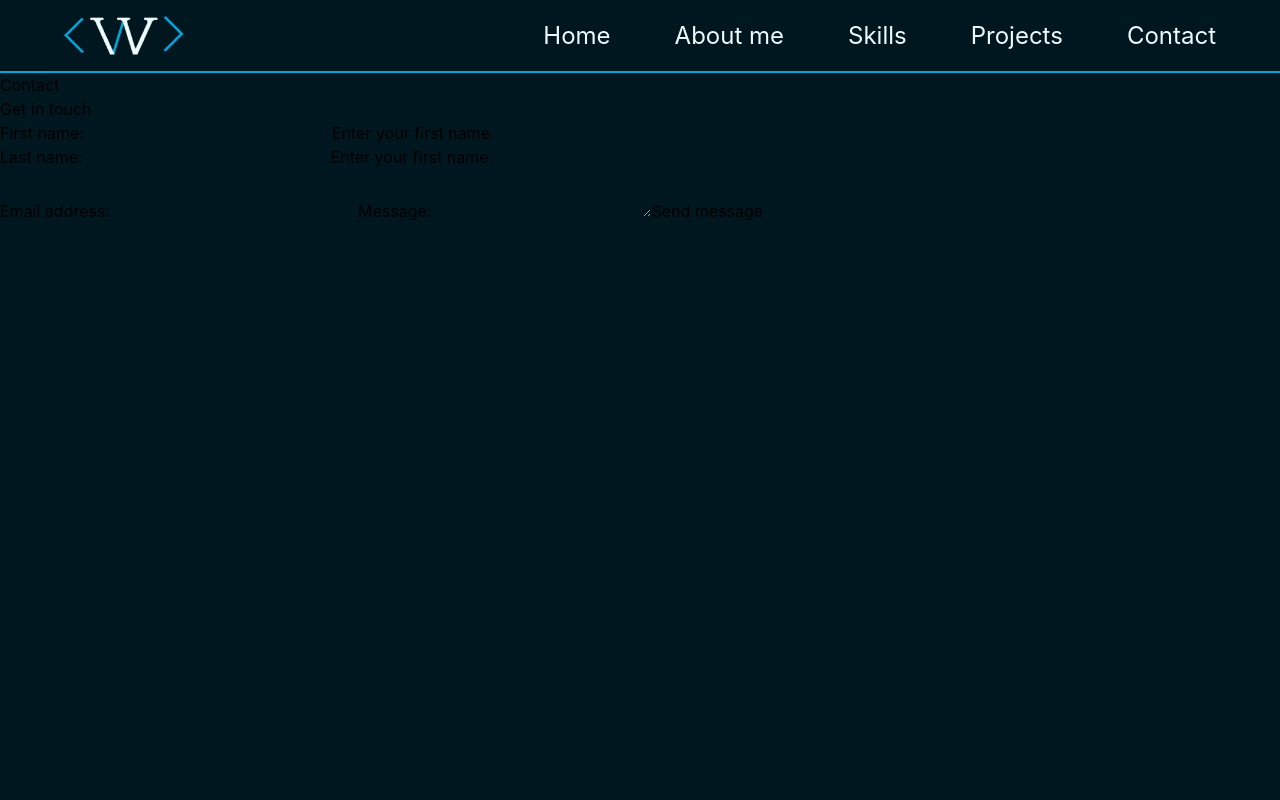
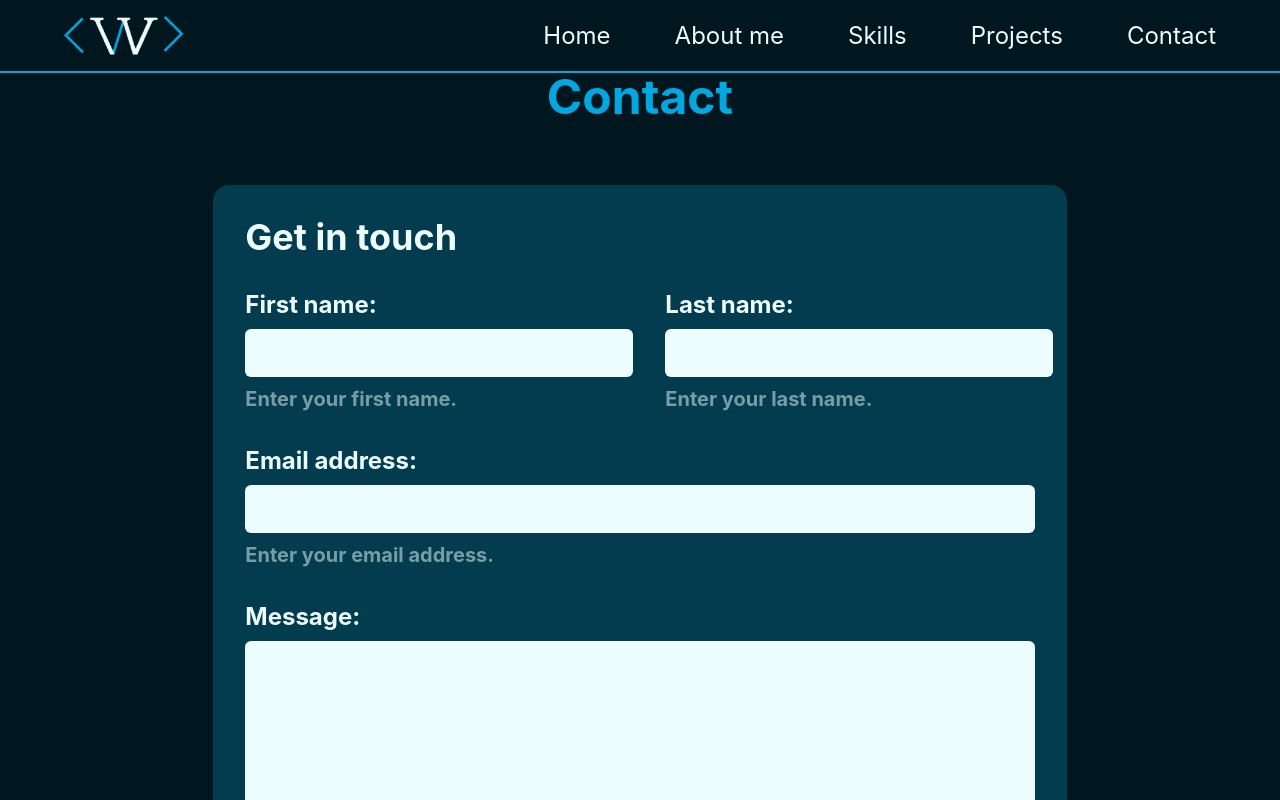
Before and after one commit to WesllenCarmo/Portfolio, a React (Vite) app: page /contact in a window 1280 px wide. Shown: the top 800 px of the page. Built offline with nearby package versions, Linux system fonts and the light colour scheme.

Commit message:
Add Contact component's and form's styles. Adjust span content from last name's container. Add the method POST on FormSubmit.

```diff
--- a/src/components/pages/Contact/index.jsx
+++ b/src/components/pages/Contact/index.jsx
@@ -2,27 +2,33 @@ import React from 'react'
 
 const Contact = () => {
   return (
-    <section id='contact'>
-      <h2>Contact</h2>
-      <form action="">
-        <h3>Get in touch</h3>
-        <div>
-          <div>
+    <section id='contact' className='flex flex-col gap-16 text-custom-white'>
+      <h2 className='text-custom-light-blue font-bold text-5xl self-center'>Contact</h2>
+      <form method='POST' action="https://formsubmit.co/wesllenaraujo.developer@gmail.com" className='bg-custom-blue-modified font-bold text-2xl w-2/3 self-center flex flex-col px-8 py-8 gap-8 rounded-2xl'>
+        <h3 className='text-4xl font-bold'>Get in touch</h3>
+        <div className='flex w-full justify-between gap-8'>
+          <div className='flex flex-col w-1/2 gap-2'>
             <label htmlFor="firstName">First name:</label>
-            <input type="text" name="firstName" id="firstName" />
-            <span>Enter your first name.</span>
+            <input type="text" name="firstName" id="firstName" required className='font-normal bg-custom-white text-custom-dark-blue rounded-md px-2 py-2'/>
+            <span className='text-xl opacity-50'>Enter your first name.</span>
           </div>
-          <div>
+          <div className='flex flex-col w-1/2 gap-2'>
             <label htmlFor="lastName">Last name:</label>
-            <input type="text" name="lastName" id="lastName" />
-            <span>Enter your first name.</span>
+            <input type="text" name="lastName" id="lastName" required className='font-normal bg-custom-white text-custom-dark-blue rounded-md px-2 py-2'/>
+            <span className='text-xl opacity-50'>Enter your last name.</span>
           </div>
         </div>
-        <label htmlFor="email">Email address:</label>
-        <input type="email" name="email" id="email" />
-        <label htmlFor="message">Message:</label>
-        <textarea name="message" id="message"></textarea>
-        <button type="submit">Send message</button>
+        <div className='flex flex-col gap-2'>
+          <label htmlFor="email">Email address:</label>
+          <input type="email" name="email" id="email" required className='font-normal bg-custom-white text-custom-dark-blue rounded-md px-2 py-2'/>
+          <span className='text-xl opacity-50'>Enter your email address.</span>
+        </div>
+        <div className='flex flex-col gap-2'>
+          <label htmlFor="message">Message:</label>
+          <textarea name="message" id="message" rows='5' required  className='font-normal bg-custom-white text-custom-dark-blue rounded-md px-2 py-2 resize-none'></textarea>
+          <span className='text-xl opacity-50'>Enter your message.</span>
+        </div>
+        <button type="submit" className='text-custom-light-blue border-4 border-custom-light-blue w-fit self-center px-32 py-4 text-3xl rounded-xl hover:bg-custom-light-blue hover:text-custom-blue-modified transition duration-400 cursor-pointer'>Send message</button>
       </form>
     </section>
   )
--- a/src/index.css
+++ b/src/index.css
@@ -3,6 +3,7 @@
   --color-custom-blue: #007EA7;
   --color-custom-dark-blue: #00171F;
   --color-custom-dark-blue-modified: #003459;
+  --color-custom-blue-modified: #033C4E;
   --color-custom-light-blue: #00A7E1;
   --color-custom-white: #EDFDFF;
 }
```
